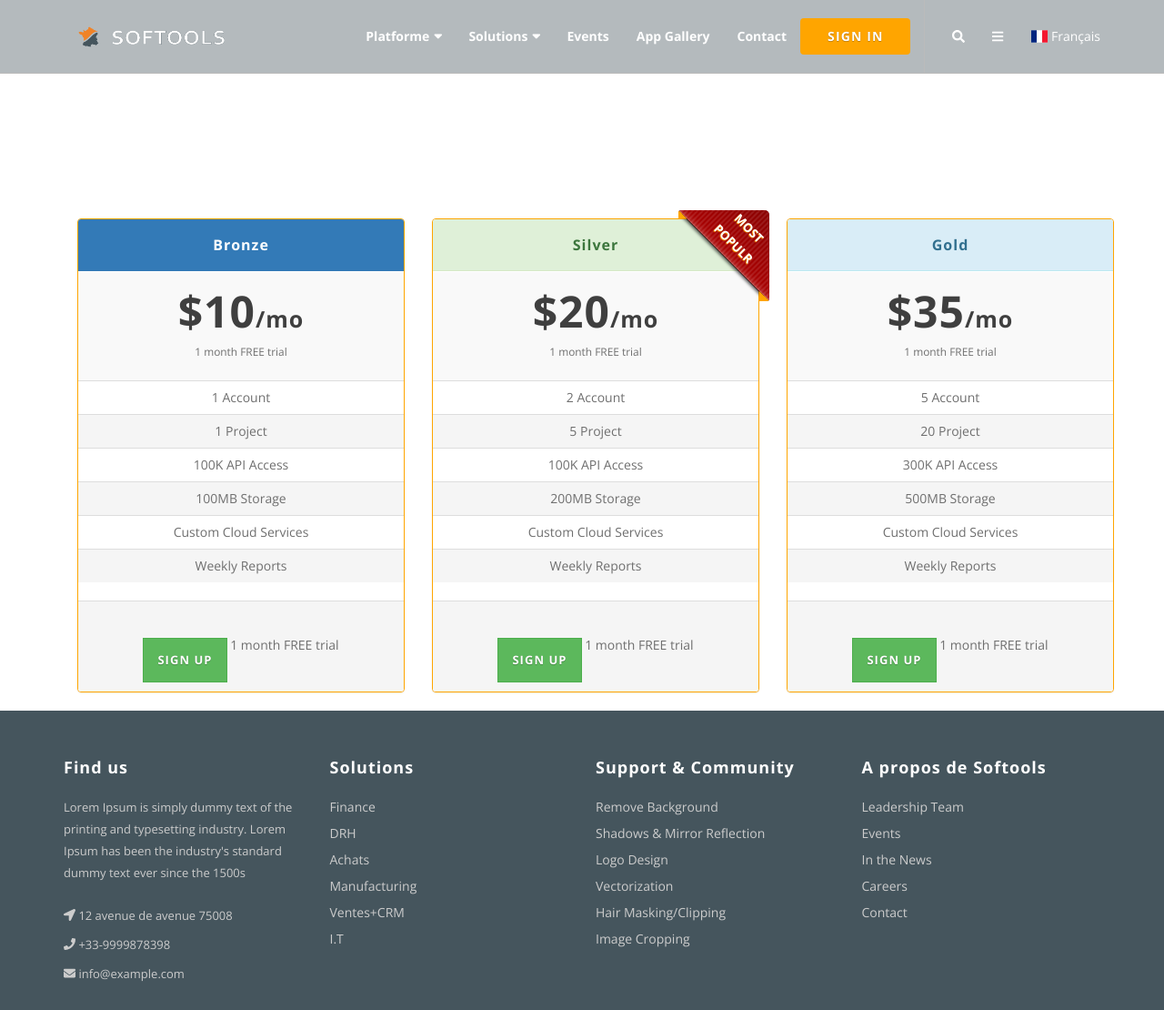
After one commit to billalzernenou/softools, a Symfony app: template templates/base/pricing.html.twig in a window 1280 px wide. The commit adds this page. Shown: the top 1110 px of the page at 91% size. Run offline with Twig, Linux system fonts and the light colour scheme; the template is opened without the code that fills it, so the values that code supplies are empty; some libraries are stand-ins or nearby versions.

Commit message:
Ajouter page pricing panel pricing

```diff
--- a/templates/base.html.twig
+++ b/templates/base.html.twig
@@ -94,7 +94,7 @@
                                        <li><a href="#">Progressive-web-app(PWA)</a></li>
                                        <li><a href="#">Interfaçable</a></li>
                                        <li><a href="#">Environnement Sécurisé</a></li>
-                                       <li><a href="#">Tarifs</a></li>
+                                       <li><a href="{{ path('pricing') }}">Tarifs</a></li>
                                    </ul>
                                </li>
                                <li class="dropdown megamenu-fw">
--- /dev/null
+++ b/templates/base/pricing.html.twig
@@ -0,0 +1,169 @@
+{% extends 'base.html.twig' %}
+{% block stylesheets %}
+    {{ parent() }}
+    <link rel="stylesheet" href="assets/css/pricing.css" media="screen" >
+{% endblock %}
+{% block body %}
+</br></br></br></br></br></br></br></br></br></br>
+<div class="container">
+    <div class="row">
+        <div class=" col-md-4">
+            <div class="panel panel-primary">
+                <div class="panel-heading">
+                    <h3 class="panel-title">
+                        Bronze</h3>
+                </div>
+                <div class="panel-body">
+                    <div class="the-price">
+                        <h1>
+                            $10<span class="subscript">/mo</span></h1>
+                        <small>1 month FREE trial</small>
+                    </div>
+                    <table class="table">
+                        <tr>
+                            <td>
+                                1 Account
+                            </td>
+                        </tr>
+                        <tr class="active">
+                            <td>
+                                1 Project
+                            </td>
+                        </tr>
+                        <tr>
+                            <td>
+                                100K API Access
+                            </td>
+                        </tr>
+                        <tr class="active">
+                            <td>
+                                100MB Storage
+                            </td>
+                        </tr>
+                        <tr>
+                            <td>
+                                Custom Cloud Services
+                            </td>
+                        </tr>
+                        <tr class="active">
+                            <td>
+                                Weekly Reports
+                            </td>
+                        </tr>
+                    </table>
+                </div>
+                <div class="panel-footer">
+                    <a href="http://www.jquery2dotnet.com" class="btn btn-success" role="button">Sign Up</a>
+                    1 month FREE trial</div>
+            </div>
+        </div>
+        <div class="col-md-4">
+            <div class="panel panel-success">
+                <div class="cnrflash">
+                    <div class="cnrflash-inner">
+                        <span class="cnrflash-label">MOST
+                            <br>
+                            POPULR</span>
+                    </div>
+                </div>
+                <div class="panel-heading">
+                    <h3 class="panel-title">
+                        Silver</h3>
+                </div>
+                <div class="panel-body">
+                    <div class="the-price">
+                        <h1>
+                            $20<span class="subscript">/mo</span></h1>
+                        <small>1 month FREE trial</small>
+                    </div>
+                    <table class="table">
+                        <tr>
+                            <td>
+                                2 Account
+                            </td>
+                        </tr>
+                        <tr class="active">
+                            <td>
+                                5 Project
+                            </td>
+                        </tr>
+                        <tr>
+                            <td>
+                                100K API Access
+                            </td>
+                        </tr>
+                        <tr class="active">
+                            <td>
+                                200MB Storage
+                            </td>
+                        </tr>
+                        <tr>
+                            <td>
+                                Custom Cloud Services
+                            </td>
+                        </tr>
+                        <tr class="active">
+                            <td>
+                                Weekly Reports
+                            </td>
+                        </tr>
+                    </table>
+                </div>
+                <div class="panel-footer">
+                    <a href="http://www.jquery2dotnet.com" class="btn btn-success" role="button">Sign Up</a>
+                    1 month FREE trial</div>
+            </div>
+        </div>
+        <div class="col-md-4">
+            <div class="panel panel-info">
+                <div class="panel-heading">
+                    <h3 class="panel-title">
+                        Gold</h3>
+                </div>
+                <div class="panel-body">
+                    <div class="the-price">
+                        <h1>
+                            $35<span class="subscript">/mo</span></h1>
+                        <small>1 month FREE trial</small>
+                    </div>
+                    <table class="table">
+                        <tr>
+                            <td>
+                                5 Account
+                            </td>
+                        </tr>
+                        <tr class="active">
+                            <td>
+                                20 Project
+                            </td>
+                        </tr>
+                        <tr>
+                            <td>
+                                300K API Access
+                            </td>
+                        </tr>
+                        <tr class="active">
+                            <td>
+                                500MB Storage
+                            </td>
+                        </tr>
+                        <tr>
+                            <td>
+                                Custom Cloud Services
+                            </td>
+                        </tr>
+                        <tr class="active">
+                            <td>
+                                Weekly Reports
+                            </td>
+                        </tr>
+                    </table>
+                </div>
+                <div class="panel-footer">
+                    <a href="http://www.jquery2dotnet.com" class="btn btn-success" role="button">Sign Up</a> 1 month FREE trial</div>
+            </div>
+        </div>
+    </div>
+</div>
+
+{% endblock %}
```
Also changed, not shown: src/Controller/BaseController.php (+11 -0 lines), public/assets/css/pricing.css (added).
